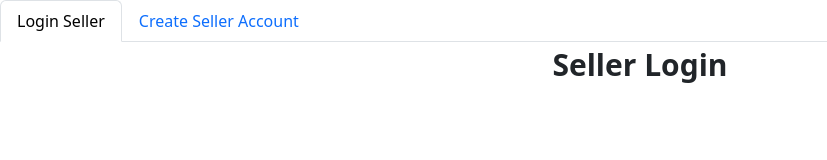
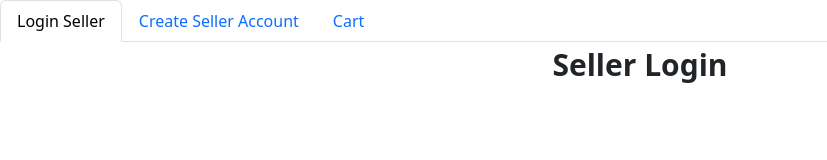
Before and after one commit to 240205-JavaAngularAWS/shoe-front, an Angular app in the folder payMore/: page /loginSeller in a window 1280 px wide. Shown: the top 160 px of the page, without its empty margins (0-827 px from the left). Built offline with nearby package versions, Linux system fonts and the light colour scheme.

Commit message:
created cart component and added to nav bar

```diff
--- a/payMore/src/app/app-routing.module.ts
+++ b/payMore/src/app/app-routing.module.ts
@@ -11,6 +11,7 @@ import { SellerCategoriesComponent } from './components/seller-categories/seller
 import { SellerPortalComponent } from './components/seller-portal/seller-portal.component';
 import { ViewProductsComponent } from './components/view-products/view-products.component';
 import { ProductPageComponent } from './components/product-page/product-page.component';
+import { CartComponent } from './components/cart/cart.component';
 
 const routes: Routes = [
   { path: 'loginUser', component: UserLoginComponent },
@@ -25,6 +26,7 @@ const routes: Routes = [
   { path: '', pathMatch: 'full', redirectTo: 'userPortal' },
   { path: 'list', component: SellerCategoriesComponent },
   { path: 'sellerPortal', component: SellerPortalComponent },
+  {path: 'cart', component: CartComponent},
 ];
 
 @NgModule({
--- a/payMore/src/app/app.module.ts
+++ b/payMore/src/app/app.module.ts
@@ -23,6 +23,7 @@ import { SellerProductComponent } from './components/seller-product/seller-produ
 import { SellerCategoriesComponent } from './components/seller-categories/seller-categories.component';
 import { SellerIconComponent } from './components/seller-icon/seller-icon.component';
 import { ProductPageComponent } from './components/product-page/product-page.component';
+import { CartComponent } from './components/cart/cart.component';
 
 
 @NgModule({
@@ -46,7 +47,8 @@ import { ProductPageComponent } from './components/product-page/product-page.com
     SellerCategoriesComponent,
     SellerIconComponent,
     ProductPageComponent,
-    WriteReviewComponent
+    WriteReviewComponent,
+    CartComponent
   ],
   imports: [
     BrowserModule,
--- /dev/null
+++ b/payMore/src/app/components/cart/cart.component.html
@@ -0,0 +1 @@
+<p>cart works!</p>
--- a/payMore/src/app/components/nav-bar-sl/nav-bar-sl.component.html
+++ b/payMore/src/app/components/nav-bar-sl/nav-bar-sl.component.html
@@ -7,5 +7,9 @@
       <button ngbNavLink (click)="toCreateUser()">Create Seller Account</button>
       <ng-template ngbNavContent></ng-template>
     </li>
+    <li ngbNavItem>
+      <button ngbNavLink (click)="toCart()">Cart</button>
+      <ng-template ngbNavContent></ng-template>
+    </li>
   </ul>
   <div [ngbNavOutlet]="nav"></div>
--- a/payMore/src/app/components/nav-bar-sl/nav-bar-sl.component.ts
+++ b/payMore/src/app/components/nav-bar-sl/nav-bar-sl.component.ts
@@ -16,6 +16,9 @@ toLogin(){
 toCreateUser(){
   this.router.navigate(['createAccountSeller'])
 }
+toCart() {
+  this.router.navigate(['cart']);
+}
 
 constructor(private router: Router){
 
--- a/payMore/src/app/components/nav-bar/nav-bar.component.html
+++ b/payMore/src/app/components/nav-bar/nav-bar.component.html
@@ -7,5 +7,9 @@
       <button ngbNavLink (click)="toCreateUser()">Create Account</button>
       <ng-template ngbNavContent></ng-template>
     </li>
+    <li ngbNavItem>
+      <button ngbNavLink (click)="toCart()">Cart</button>
+      <ng-template ngbNavContent></ng-template>
+    </li>
   </ul>
   <div [ngbNavOutlet]="nav"></div>
--- a/payMore/src/app/components/nav-bar/nav-bar.component.ts
+++ b/payMore/src/app/components/nav-bar/nav-bar.component.ts
@@ -17,6 +17,10 @@ export class NavBarComponent {
       this.router.navigate(['createAccount'])
   }
 
+  toCart() {
+    this.router.navigate(['cart']);
+  }
+
   constructor(private router: Router){
 
   }
--- a/payMore/src/app/components/view-products/view-products.component.html
+++ b/payMore/src/app/components/view-products/view-products.component.html
@@ -13,6 +13,7 @@
     <br>
     <br>
     <button type="button" id="buyButton" style="font-family: 'Courier New', Courier, monospace;">Buy Now!</button>
+    <button type="button" id="cartButton" style="font-family: 'Courier New', Courier, monospace;" (click)="addToCart()">Add to Cart</button>
        </div>
     </div>
 </div>
--- a/payMore/src/app/components/view-products/view-products.component.ts
+++ b/payMore/src/app/components/view-products/view-products.component.ts
@@ -1,5 +1,6 @@
 import { Component, EventEmitter, Input, Output } from '@angular/core';
 import { Products } from '../../interfaces/products';
+import { ProductsService } from '../../services/products.service';
 
 @Component({
   selector: 'view-products',
@@ -25,4 +26,16 @@ export class ViewProductsComponent {
       console.log("attempting to view item with ID: " + this.productsInputted.id);
       this.viewProduct.emit(this.productsInputted);
     }
+
+    addToCart() {
+      if(sessionStorage.getItem('username')) {
+        let user = sessionStorage.getItem('username');
+        let userId = user && JSON.parse(user);
+        console.warn(userId);
+      }
+    }
+
+    constructor(private productService: ProductsService) {
+
+    }
   }
```
Also changed, not shown: payMore/src/app/components/cart/cart.component.ts (added, +10 -0 lines), payMore/src/app/components/cart/cart.component.css (added), 1 other file (tests, documents, lock files or other folders).
